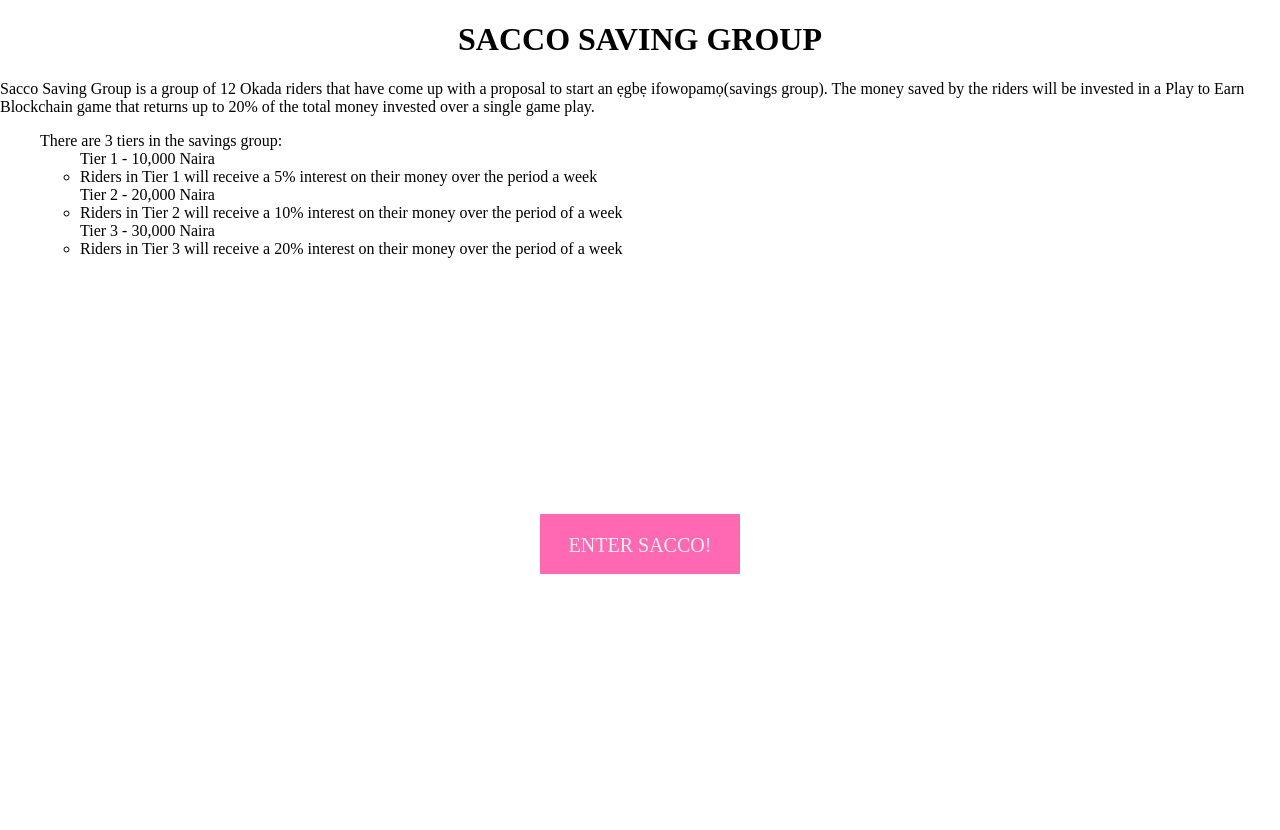
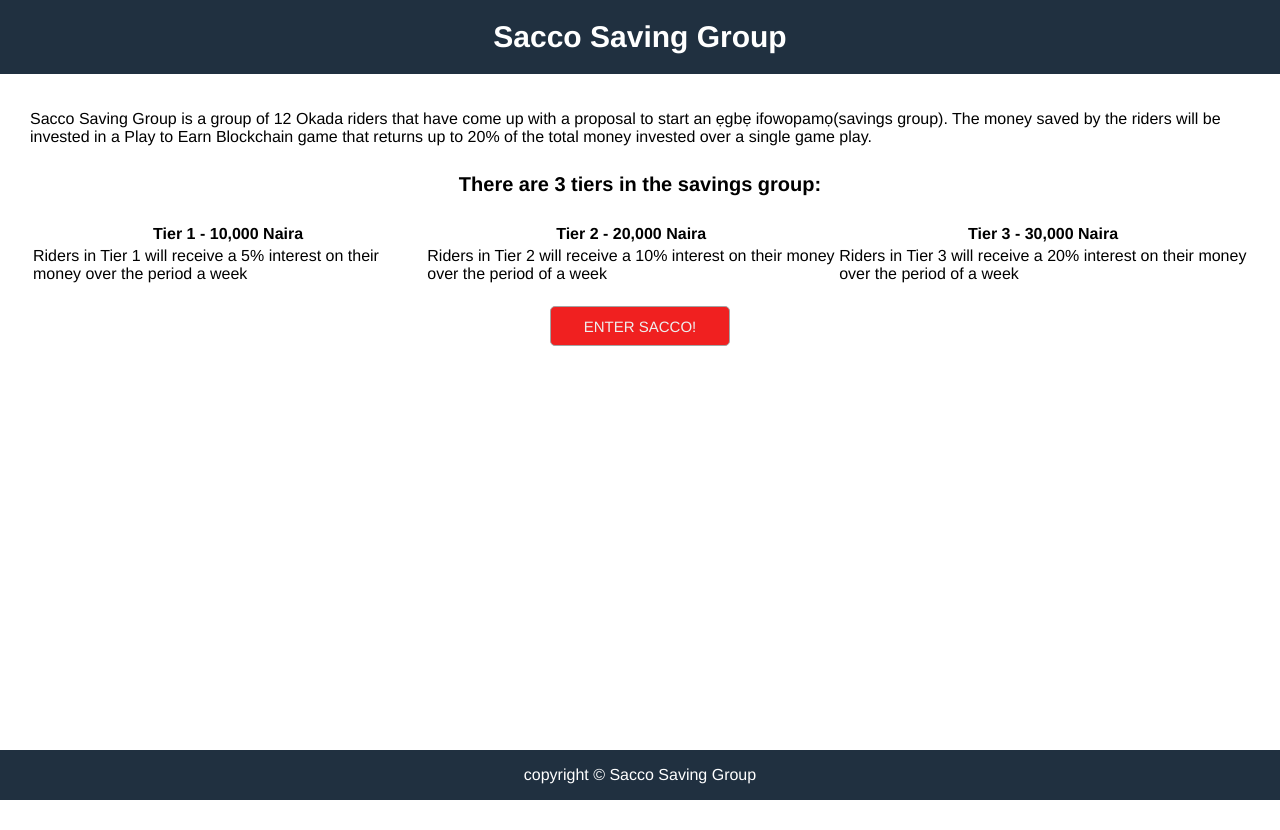
Before and after one commit to amarachiugwu/saccoSavingGroup, a plain HTML site: page index.html in a window 1280 px wide. After the commit the page ends 800 px from the top, so only its background shows below. Drawn offline with Linux system fonts and the light colour scheme.

Commit message:
added styling

```diff
--- a/index.html
+++ b/index.html
@@ -5,33 +5,40 @@
         <link rel="stylesheet" href="styles.css">
     </head>
     <body>
-        <h1>Sacco Saving Group</h1>
+        <div class="container">
+            <header>
+                <a class="brand" href="#">Sacco Saving Group</a>
+            </header>
 
-        <p class="description">Sacco Saving Group is a group of 12 Okada riders that have come up with a proposal to start an ẹgbẹ ifowopamọ(savings group). The money saved by the riders will be invested in a Play to Earn Blockchain game that returns up to 20% of the total money invested over a single game play.
-        </p>
+            <main>
+                <p class="description">Sacco Saving Group is a group of 12 Okada riders that have come up with a proposal to start an ẹgbẹ ifowopamọ(savings group). The money saved by the riders will be invested in a Play to Earn Blockchain game that returns up to 20% of the total money invested over a single game play.</p>
 
-        <p class="tier">
-            <ul>
-                <span>There are 3 tiers in the savings group:</span>
-                <ul>
-                    <span>Tier 1 - 10,000 Naira</span>
-                    <li>Riders in Tier 1 will receive a 5% interest on their money over the period a week
-                    </li>
-                </ul>
-                <ul>
-                    <span>Tier 2 - 20,000 Naira</span>
-                    <li>Riders in Tier 2 will receive a 10% interest on their money over the period of a week
-                    </li>
-                </ul>
-                <ul>
-                    <span>Tier 3 - 30,000 Naira</span>
-                    <li>Riders in Tier 3 will receive a 20% interest on their money over the period of a week
-                    </li>
-                </ul>
-            </ul>
-        </p>
+                <div class="tier">
 
-        <p id="btn">Enter Sacco!</p>
+                    <h2>There are 3 tiers in the savings group:</h2>
+                    <table>
+
+                        <th>Tier 1 - 10,000 Naira</th>
+                        <th>Tier 2 - 20,000 Naira</th>
+                        <th>Tier 3 - 30,000 Naira</th>
+
+                        <tr>
+                            <td>Riders in Tier 1 will receive a 5% interest on their money over the period a week</td>
+                            <td>Riders in Tier 2 will receive a 10% interest on their money over the period of a week</td>
+                            <td>Riders in Tier 3 will receive a 20% interest on their money over the period of a week</td>
+
+                        </tr>
+                    </table>
+
+                </div>
+
+                <button id="btn">Enter Sacco!</button>
+            </main>
+
+            <footer>
+                <p>copyright &copy; Sacco Saving Group</p>
+            </footer>
+        </div>
 
         <script src="app.js"></script>
     </body>
--- a/styles.css
+++ b/styles.css
@@ -1,26 +1,123 @@
-*{
+html {
+	font-size: 62.5%; /* 16px x 62.5 = 10px = 1rem */
 	box-sizing: border-box;
 }
 
-body{
-	width: 100%;
+body {
 	margin: 0;
+	height: 100vh;
+	font-size: 1.6rem;
+	font-family: Helvetica, Arial, sans-serif;
+	-webkit-font-smoothing: antialiased;
+	-moz-osx-font-smoothing: grayscale;
 }
 
-h1{
-	text-transform: uppercase;
+.container {
+	height: 100%;
+}
+
+/* Layout */
+.grid-container {
+	display: grid;
+	grid-template-areas:
+	  'header'
+	  'main'
+	  'footer';
+	grid-template-columns: 1fr;
+	grid-template-rows: 5rem 1fr 5rem;
+	height: 100%;
+}
+
+header {
+	grid-area: header;
+	background-color: #203040;
+	padding: 20px;
 	text-align: center;
 }
 
-p#btn{
-	width: 200px;
-	background-color: #FF69B4;
+main {
+	grid-area: main;
+	padding: 2rem 3rem;
+}
+
+footer {
+	grid-area: footer;
+	background-color: #203040;
+	color: #ffffff;
+	position: absolute;
+	left:0;
+	right:0;
+	bottom:0;
+	text-align: center;
+}
+
+/* Common */
+h1 {
+	font-size: 1.8rem;
+	padding: 1rem 0;
+}
+
+h2 {
+	text-align: center;
+	font-size: 2rem;
+	padding: 1rem 0;
+}
+
+input,
+select,
+textarea,
+button {
+  padding: 1rem;
+  border-radius: 0.5rem;
+  border: 0.1rem #a4a4a4 solid;
+  font-size: 1.6rem;
+  font-family: Helvetica, Arial, sans-serif;
+  -webkit-font-smoothing: antialiased;
+  -moz-osx-font-smoothing: grayscale;
+}
+
+button {
+  background-color: #f8f8f8;
+  cursor: pointer;
+}
+
+input:hover,
+select:hover,
+textarea:hover,
+button:hover {
+  border: 0.1rem #404040 solid;
+}
+
+
+/* Header */
+header a {
+	color: #ffffff;
+	padding: 1rem;
+}
+
+a {
+	text-decoration: none;
+}
+
+a:hover {
+	color: #ff8000;
+}
+
+a.brand {
+	color: #ffffff;
+	font-size: 3rem;
+	font-weight: bold;
+}
+
+#btn{
+	display: block;
+	width: 180px;
+	background-color: #f02020;
 	color: #eee;
-	text-align: center;
 	text-transform: uppercase;
-	padding: 20px;
-	height: 60px;
-	margin: 20% auto;
+	padding: 10px;
+	height: 40px;
+	margin: 20px auto;
 	cursor: pointer;
-	font-size: 20px;
+	font-size: 15px;
 }
```
